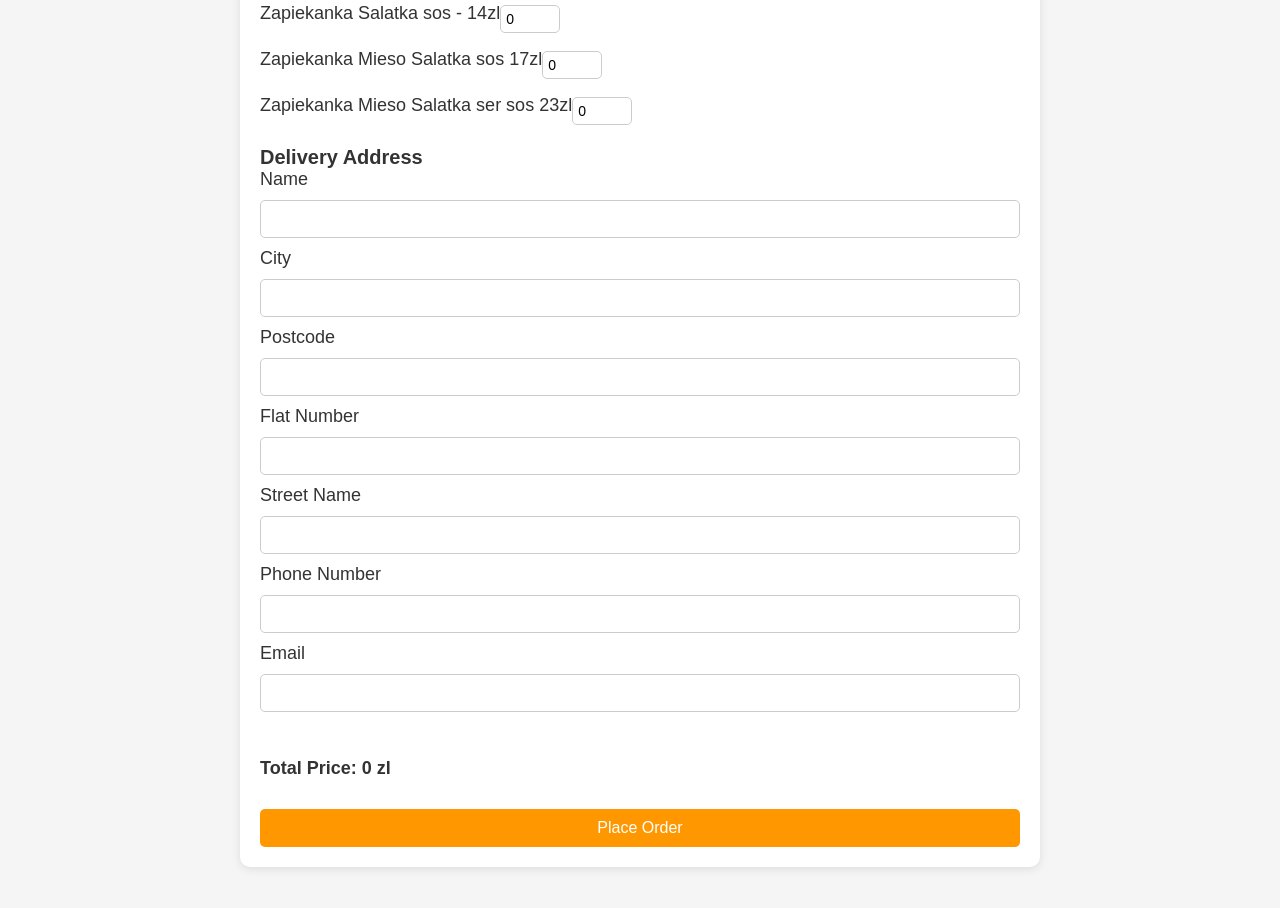
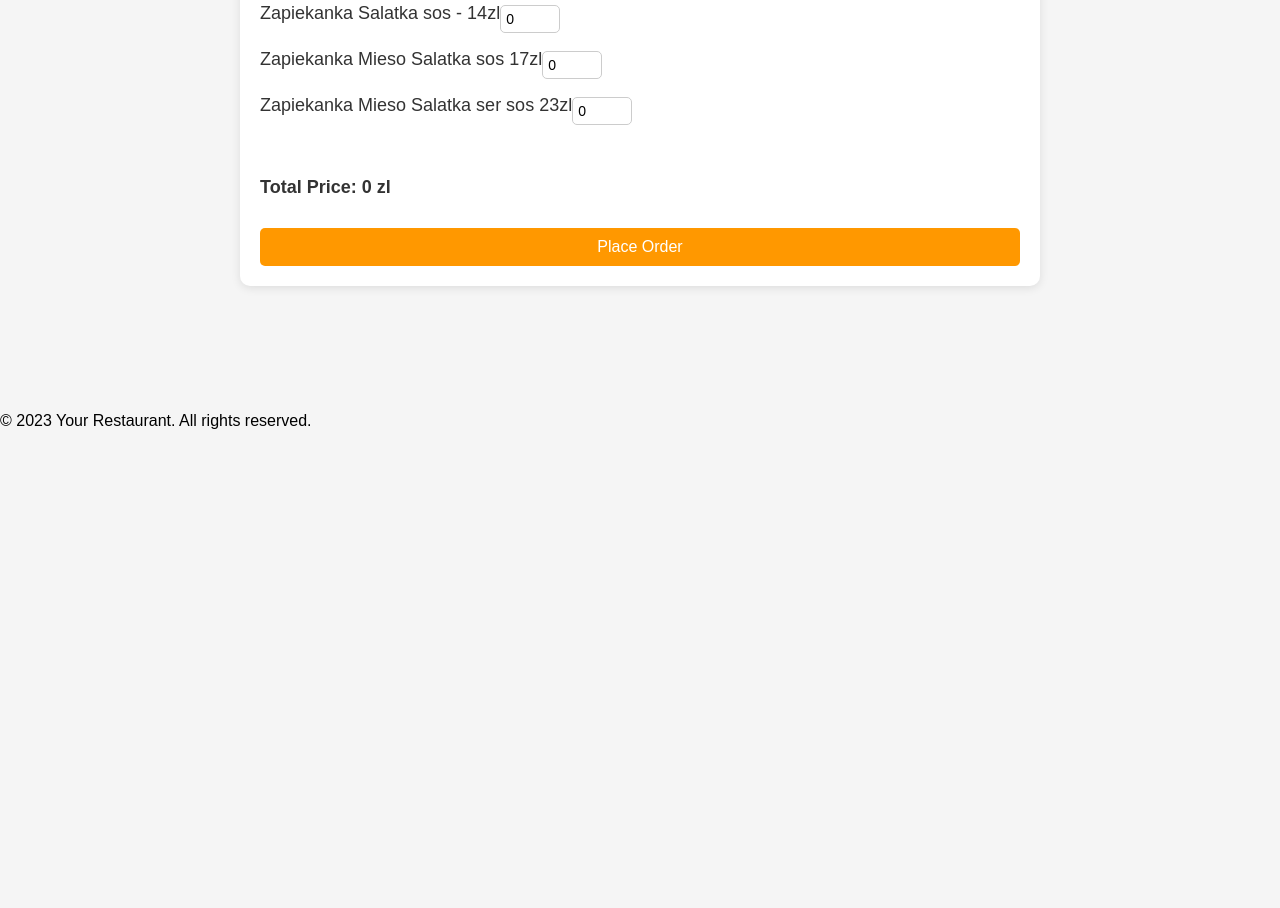
Before and after one commit to Danial201/food-ordering, a plain HTML site: page menu.html in a window 1280 px wide. Shown: the part 2329-3237 px from the top of the page. After the commit the page ends 2759 px from the top, so only its background shows below. Drawn offline with Linux system fonts and the light colour scheme.

Commit message:
Update menu.html

```diff
--- a/menu.html
+++ b/menu.html
@@ -143,35 +143,7 @@
 
 
           <div id="delivery-address">
-            <h2>Delivery Address</h2>
-            <div>
-              <label for="name">Name</label>
-              <input type="text" id="name" name="name" required>
-            </div>
-            <div>
-              <label for="city">City</label>
-              <input type="text" id="city" name="city" required>
-            </div>
-            <div>
-              <label for="postcode">Postcode</label>
-              <input type="text" id="postcode" name="postcode" required>
-            </div>
-            <div>
-              <label for="flat-number">Flat Number</label>
-              <input type="text" id="flat-number" name="flat_number">
-            </div>
-            <div>
-              <label for="street-name">Street Name</label>
-              <input type="text" id="street-name" name="street_name" required>
-            </div>
-            <div>
-              <label for="phone">Phone Number</label>
-              <input type="tel" id="phone" name="phone" required>
-            </div>
-            <div>
-              <label for="email">Email</label>
-              <input type="email" id="email" name="email" required>
-            </div>
+
           </div><br><br>
           <div id="total-price">
             Total Price: 0 zl
```
